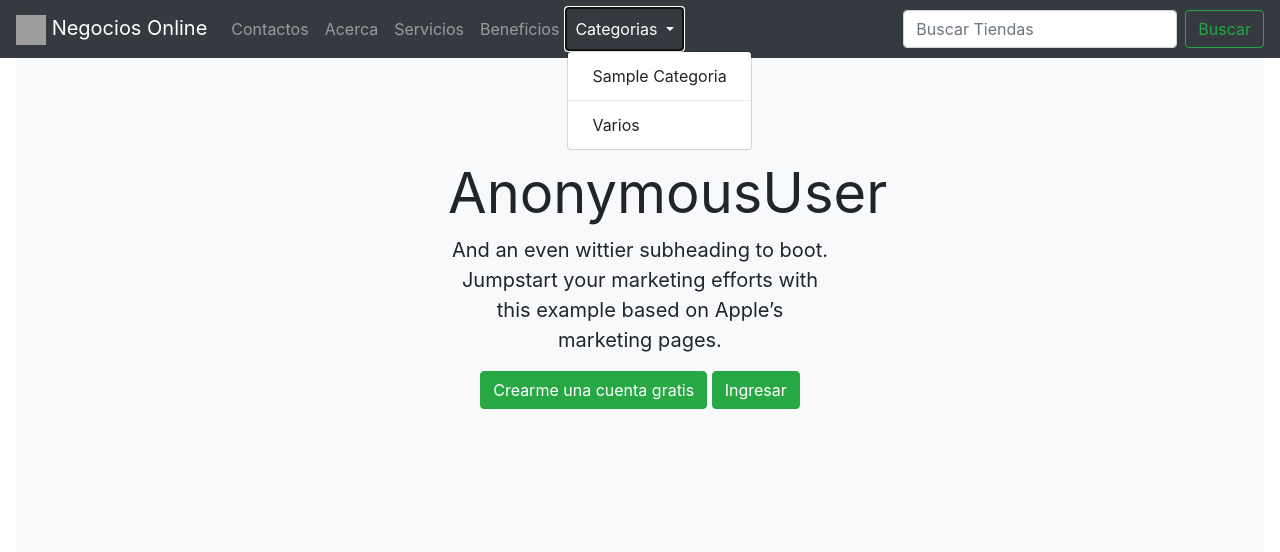
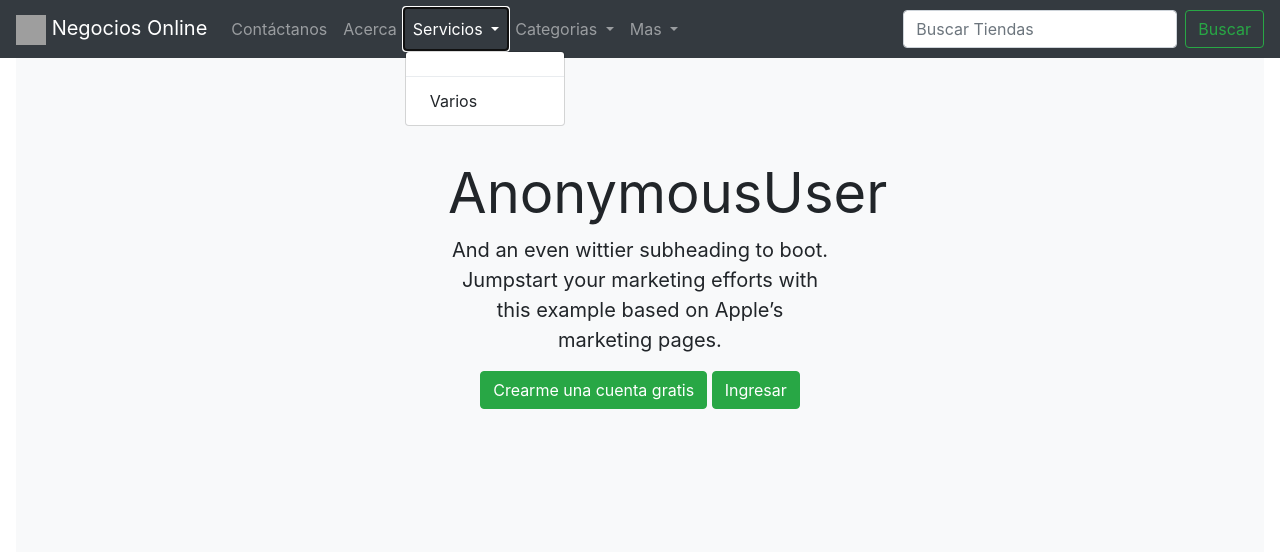
Before and after one commit to juanjavierlimachi/business_driver, a Django app: page / in a window 1280 px wide, after a click on "Servicios". Shown: the top 552 px of the page. Run offline with Django 3.2, Linux system fonts and the light colour scheme; tables that the repository leaves empty hold one stand-in row (values such as "Sample post"); grey boxes marked "Sample" are stand-in pictures; some libraries are stand-ins or nearby versions; grey boxes are pictures that could not be loaded.

Commit message:
arreglo del indexhtml

```diff
--- a/business_driver/app/business/views.py
+++ b/business_driver/app/business/views.py
@@ -8,6 +8,7 @@
 from django.http import JsonResponse
 from .forms import *
 from .models import *
+from business_driver.app.user.models import Servicio
 # Create your views here.
 
 class IndexView(TemplateView):
@@ -19,7 +20,8 @@
     #si quiero enviar otra consulta
         dic = {
             'categorias':Categoria.objects.all().order_by('-id'),
-            'negocios':Negocio.objects.filter(estado = True).order_by('-id')
+            'negocios':Negocio.objects.filter(estado = True).order_by('-id'),
+            'servicios':Servicio.objects.filter(estado = True).order_by('-id')
             #'usuarios':self.model.objects.all().count()
         }
         return dic
--- a/business_driver/app/user/admin.py
+++ b/business_driver/app/user/admin.py
@@ -3,3 +3,4 @@
 # Register your models here.
 admin.site.register(CustomUser)
 admin.site.register(ClientePerfil)
+admin.site.register(Servicio)
--- a/business_driver/app/user/forms.py
+++ b/business_driver/app/user/forms.py
@@ -19,7 +19,7 @@
         user.username=self.cleaned_data.get("email")
         if commit:
             user.is_active = True
-            user.is_staff = True
+            user.is_staff = False
             user.is_superuser = False
             user.save()
         return user
--- a/business_driver/app/user/models.py
+++ b/business_driver/app/user/models.py
@@ -23,3 +23,22 @@
     def __str__(self):
         """Unicode representation of ClientePerfil."""
         return "%s"%(self.celular)
+
+
+class Servicio(models.Model):
+    """Model definition for Servicio  ."""
+    nombre_servicio = models.CharField('Nombre del servicio', max_length=50,unique=True)
+    fecha_creacion = models.DateTimeField(auto_now_add=True)
+    fecha_mod = models.DateTimeField(auto_now=True)
+    estado = models.BooleanField(default = True)
+    # TODO: Define fields here
+
+    class Meta:
+        """Meta definition for Servicio   ."""
+
+        verbose_name = 'Categoria  '
+        verbose_name_plural = 'Servicio'
+
+    def __str__(self):
+        """Unicode representation of Servicio ."""
+        return self.nombre_servicio
--- a/business_driver/template/business/index.html
+++ b/business_driver/template/business/index.html
@@ -47,11 +47,7 @@
                     Perfil
                     </a>
                     <div class="dropdown-menu" aria-labelledby="navbarDropdown">
-
-                        <a class="dropdown-item" href="#">Cerrar sesión</a>
-
-                        <div class="dropdown-divider"></div>
-                        <a class="dropdown-item" href="#">Varios</a>
+                        <a class="dropdown-item" href="#">Cerrar Sesión</a>
                     </div>
                   </li>
                 {% else %}
@@ -66,16 +62,23 @@
             <div class="collapse navbar-collapse" id="navbarSupportedContent">
                 <ul class="navbar-nav mr-auto">
                   <li class="nav-item">
-                    <a class="nav-link" href="#">Contactos</a>
+                      <a class="nav-link" href="#">Contáctanos</a>
                   </li>
                   <li class="nav-item">
                       <a class="nav-link" href="#">Acerca</a>
                   </li>
-                <li class="nav-item">
-                    <a class="nav-link" href="#">Servicios</a>
-                </li>
-                <li class="nav-item">
-                  <a class="nav-link" href="#">Beneficios</a>
+                  <li class="nav-item dropdown">
+                    <a class="nav-link dropdown-toggle" href="#" id="navbarDropdown" role="button" data-toggle="dropdown" aria-haspopup="true" aria-expanded="false">
+                    Servicios
+                    </a>
+                    <div class="dropdown-menu" aria-labelledby="navbarDropdown">
+
+                        {% for servicio in servicios %}
+                            <a class="dropdown-item" href="#">{{categoria.nombre_categoria|title}}</a>
+                        {% endfor %}
+                        <div class="dropdown-divider"></div>
+                        <a class="dropdown-item" href="#">Varios</a>
+                    </div>
                 </li>
                   <li class="nav-item dropdown">
                       <a class="nav-link dropdown-toggle" href="#" id="navbarDropdown" role="button" data-toggle="dropdown" aria-haspopup="true" aria-expanded="false">
@@ -86,6 +89,18 @@
                           {% for categoria in categorias %}
                               <a class="dropdown-item" href="#">{{categoria.nombre_categoria|title}}</a>
                           {% endfor %}
+                          <div class="dropdown-divider"></div>
+                          <a class="dropdown-item" href="#">Varios</a>
+                      </div>
+                  </li>
+                  <li class="nav-item dropdown">
+                    <a class="nav-link dropdown-toggle" href="#" id="navbarDropdown" role="button" data-toggle="dropdown" aria-haspopup="true" aria-expanded="false">
+                    Mas
+                    </a>
+                    <div class="dropdown-menu" aria-labelledby="navbarDropdown">
+
+                        <a class="dropdown-item" href="#">Mis sitios Web</a>
+
                         <div class="dropdown-divider"></div>
                         <a class="dropdown-item" href="#">Varios</a>
                     </div>
@@ -137,7 +152,7 @@
                   </p>
                 </div>
                 <div class="card-footer">
-                  <small class="text-muted">Ultima Act. {{n.fecha_mod|timesince}}</small>
+                  <small class="text-muted">Creado: {{n.fecha_mod|timesince}}</small>
                 </div>
             </div>
           {% endfor %}
@@ -224,7 +239,7 @@
             }
           $(document).ready(Sheart);
             function Sheart(){
-              var tbuscar=$("#search-input").attr('autocomplete','off');
+              var tbuscar=$("#search-input");
               tbuscar.keypress(buscarProducto);
           }
           function buscarProducto(){
@@ -247,9 +262,9 @@
             });
           });
           function resultado(data){
-            $(".card-deck").fadeIn("slow");
+            $(".card-deck").slideDown(1000);
             console.log(data);
-            $(".card-deck").html(data);
+            $(".card-deck").html(data).slideDown(5000);
           }
           function errores(){
             console.log("Error");
```
Also changed, not shown: business_driver/app/user/migrations/0003_auto_20210628_0855.py (added), 1 other file. Lines whose indentation alone changed are shown as unchanged.
